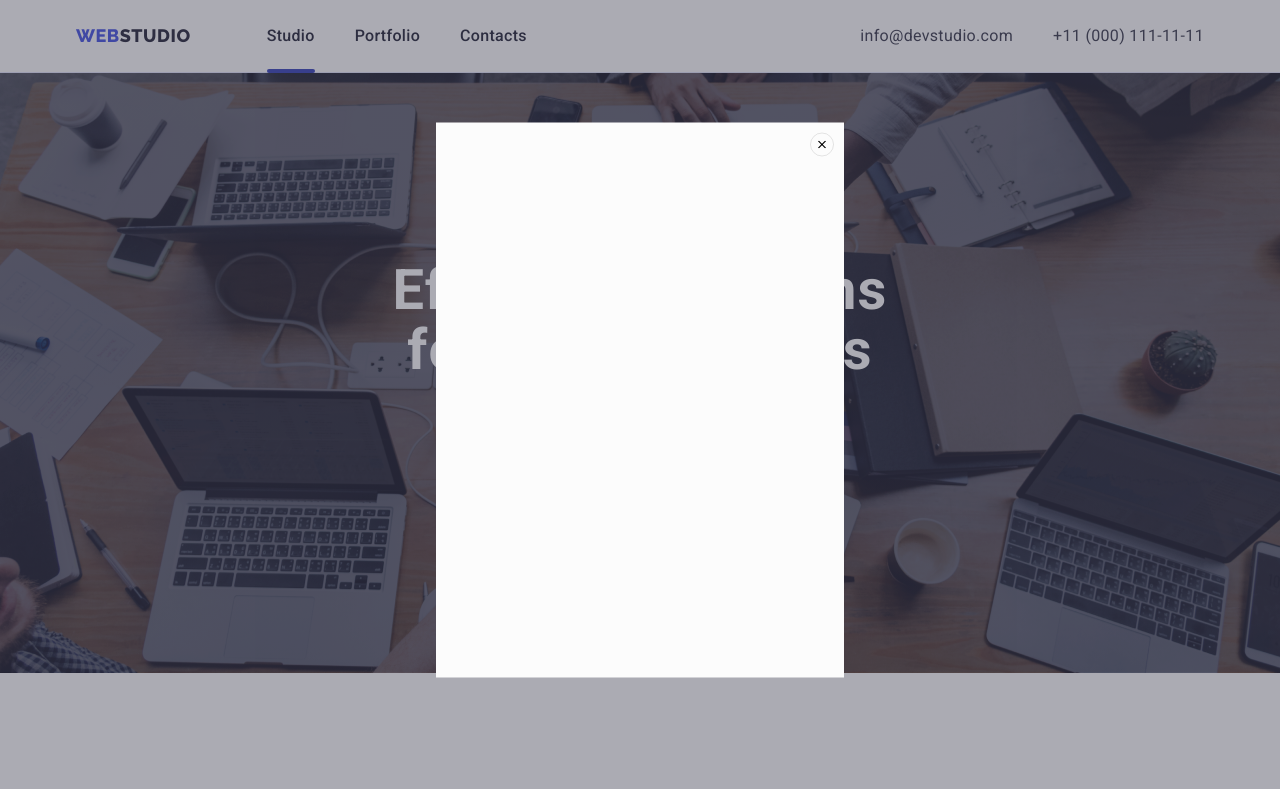
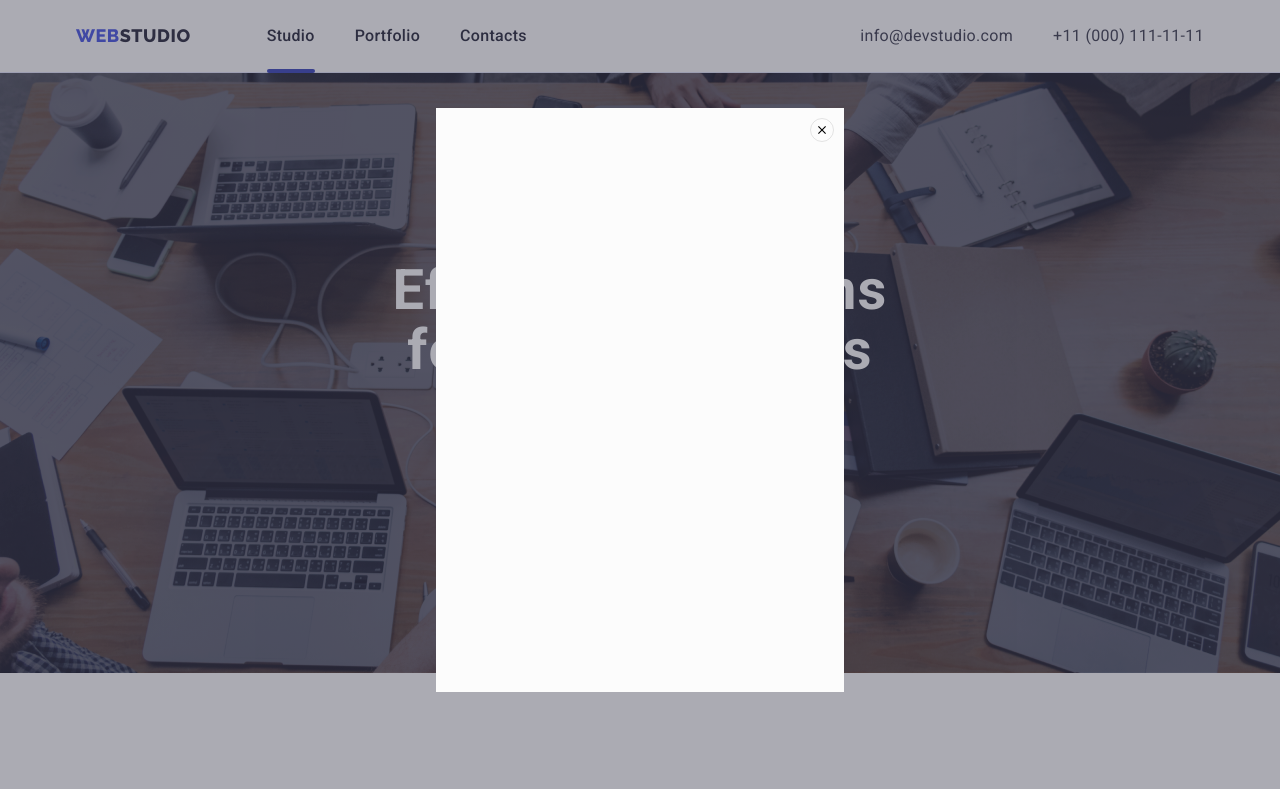
Before and after one commit to Yakiv87/goit-markup-hw-05, a plain HTML site: page index.html in a window 1280 px wide. Shown: the top 789 px of the page. Drawn offline with nearby package versions, Linux system fonts and the light colour scheme.

Commit message:
Update styles.css

```diff
--- a/css/styles.css
+++ b/css/styles.css
@@ -635,7 +635,7 @@ img {
   left: 50%;
   transform: translate(-50%, -50%);
   width: 408px;
-  height: 555px;
+  height: 584px;
   background-color: #fcfcfc;
 }
 .modal-close-btn {
```
